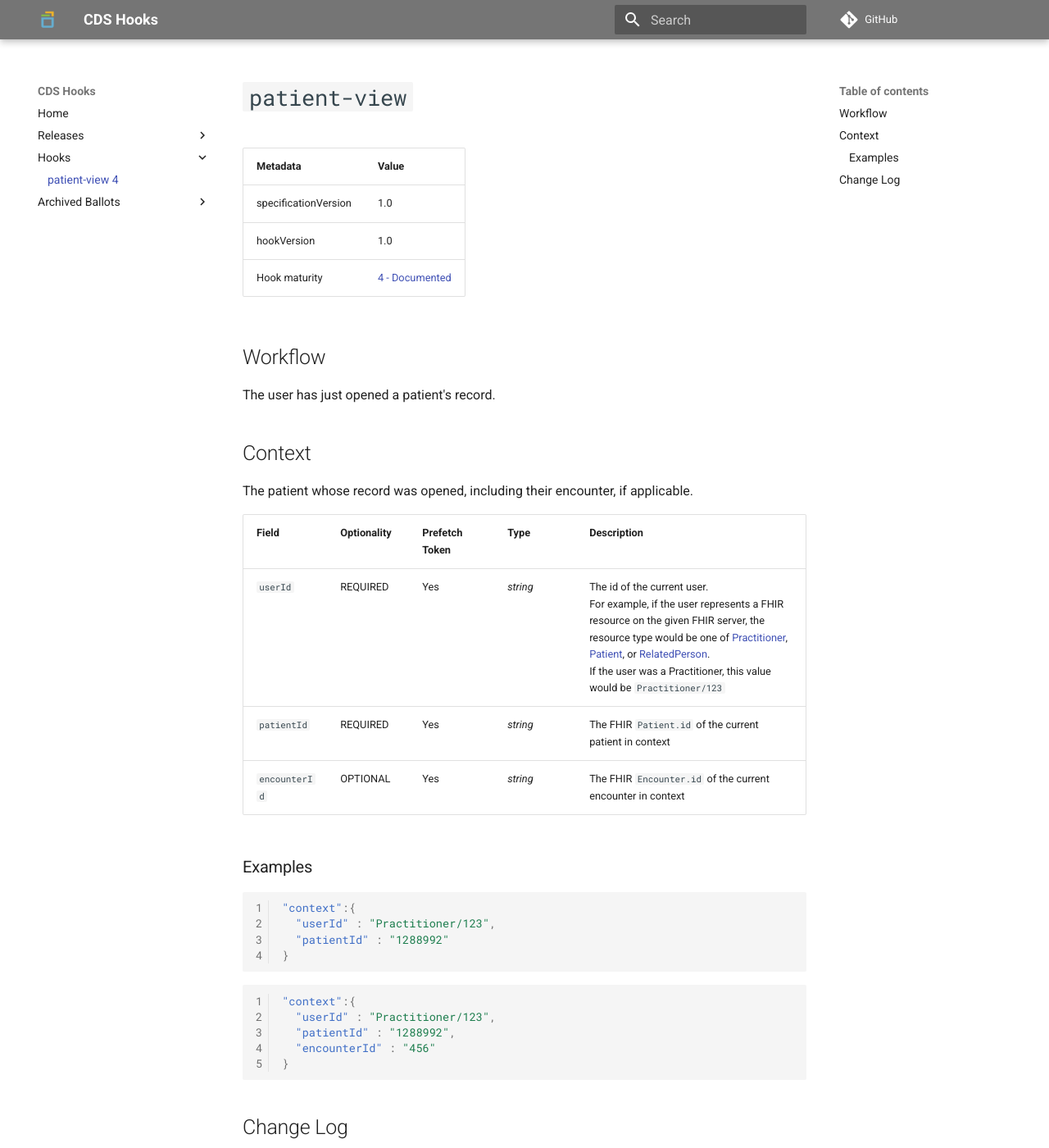
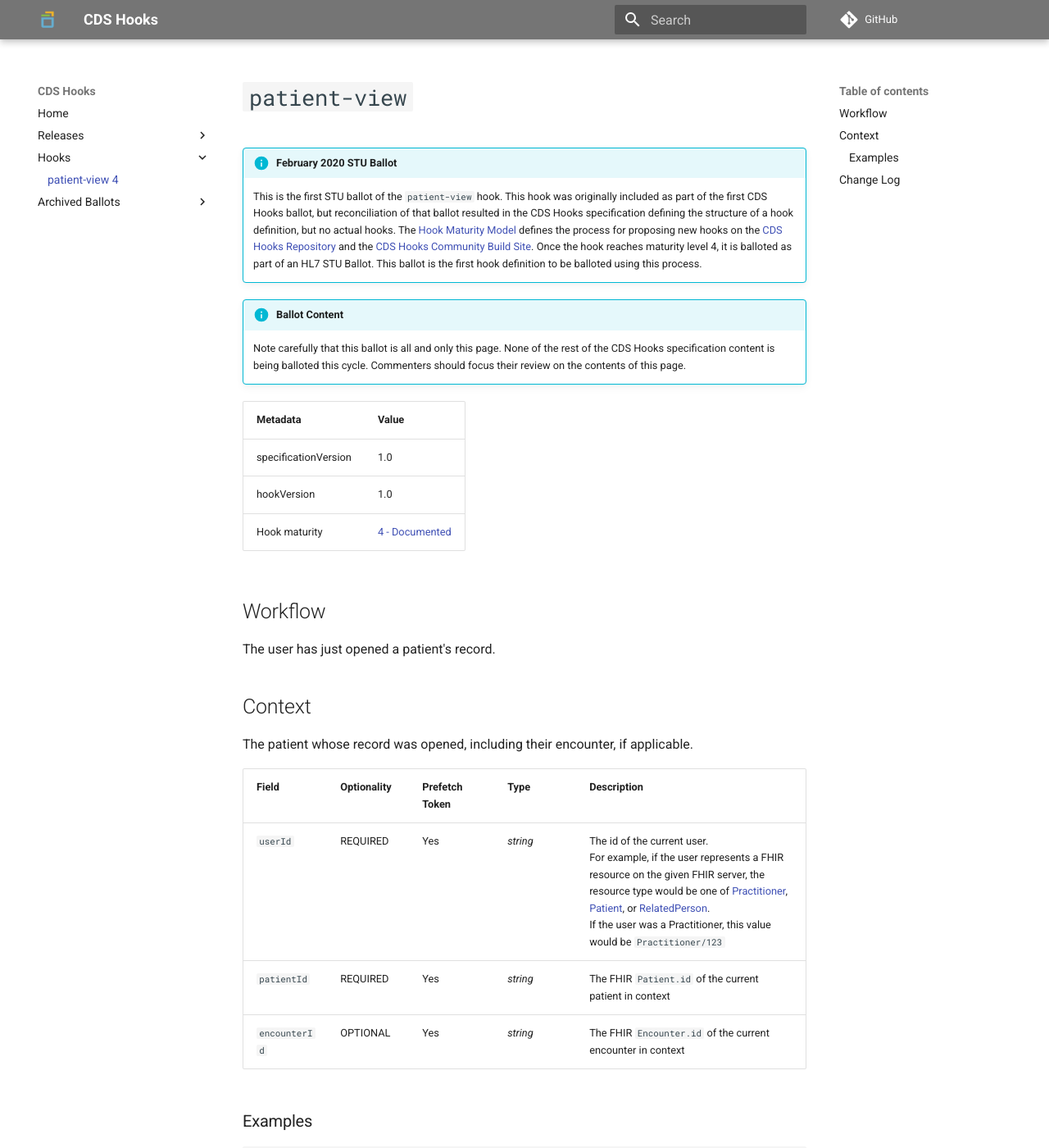
Before and after one commit to HL7/cds-hooks-hl7-site, an MkDocs documentation site: the page built from docs/hooks/patient-view/2020Feb/patient-view.md, in a window 1280 px wide and 1400 px high. Shown: the whole window at 82% size. Built offline with MkDocs 1.6.1 and Material for MkDocs 9.7.7, drawn with Linux system fonts in a browser that asks for light colours; comment, search, counter and statistics services are not loaded; some of the changed text lies outside the part shown.

Commit message:
Patient View Ballot

```diff
--- a/docs/hooks/patient-view.md
+++ b/docs/hooks/patient-view/2020Feb/patient-view.md
@@ -1,4 +1,19 @@
 # `patient-view`
+
+!!! info "February 2020 STU Ballot"
+    This is the first STU ballot of the `patient-view` hook. This hook was originally included
+    as part of the first CDS Hooks ballot, but reconciliation of that ballot resulted in the
+    CDS Hooks specification defining the structure of a hook definition, but no actual hooks.
+    The [Hook Maturity Model](https://cds-hooks.hl7.org/1.0/#hook-maturity-model) defines the
+    process for proposing new hooks on the [CDS Hooks Repository](https://github.com/cds-hooks/docs) and
+    the [CDS Hooks Community Build Site](https://cds-hooks.org/). Once the hook reaches maturity level
+    4, it is balloted as part of an HL7 STU Ballot. This ballot is the first hook definition to
+    be balloted using this process.
+
+!!! info "Ballot Content"
+    Note carefully that this ballot is all and only this page. None of the rest of the CDS Hooks
+    specification content is being balloted this cycle. Commenters should focus their review on
+    the contents of this page.
 
 | Metadata | Value
 | ---- | ----
@@ -41,4 +56,4 @@ Field | Optionality | Prefetch Token | Type | Description
 
 Version | Description
 ---- | ----
-1.0 | Initial Release
+1.0 | Initial Release (1st STU Ballot)
--- a/mkdocs.yml
+++ b/mkdocs.yml
@@ -18,7 +18,7 @@ nav:
 - Releases:
   - 1.0: '1.0/index.md'
 - Hooks:
-    - 'patient-view 4' : 'hooks/patient-view.md'
+  - 'patient-view 4' : 'hooks/patient-view/2020Feb/patient-view.md'
 - Archived Ballots:
   - Home: 'ballots/index.md'
   - 2018May: 'ballots/2018May/index.html'
```
Also changed, not shown: docs/index.md (+1 -1 lines), 1 other file.
